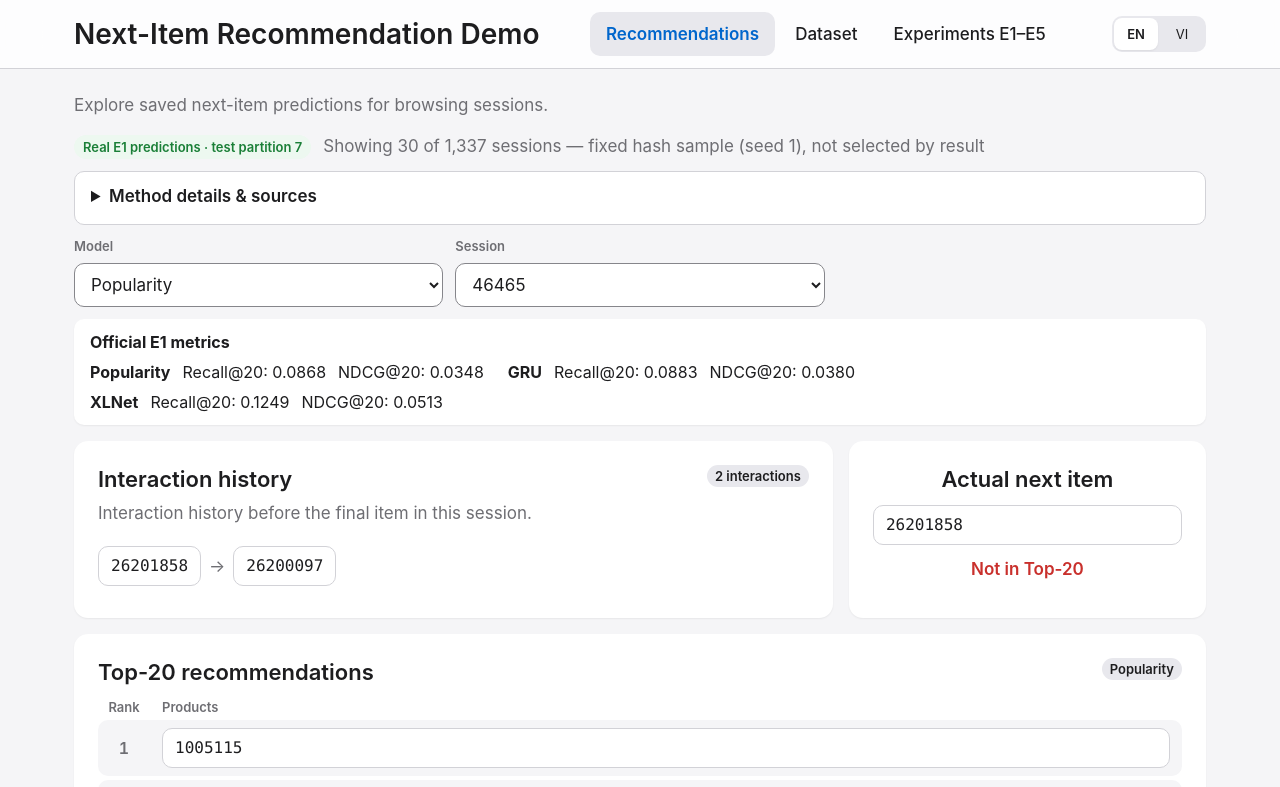
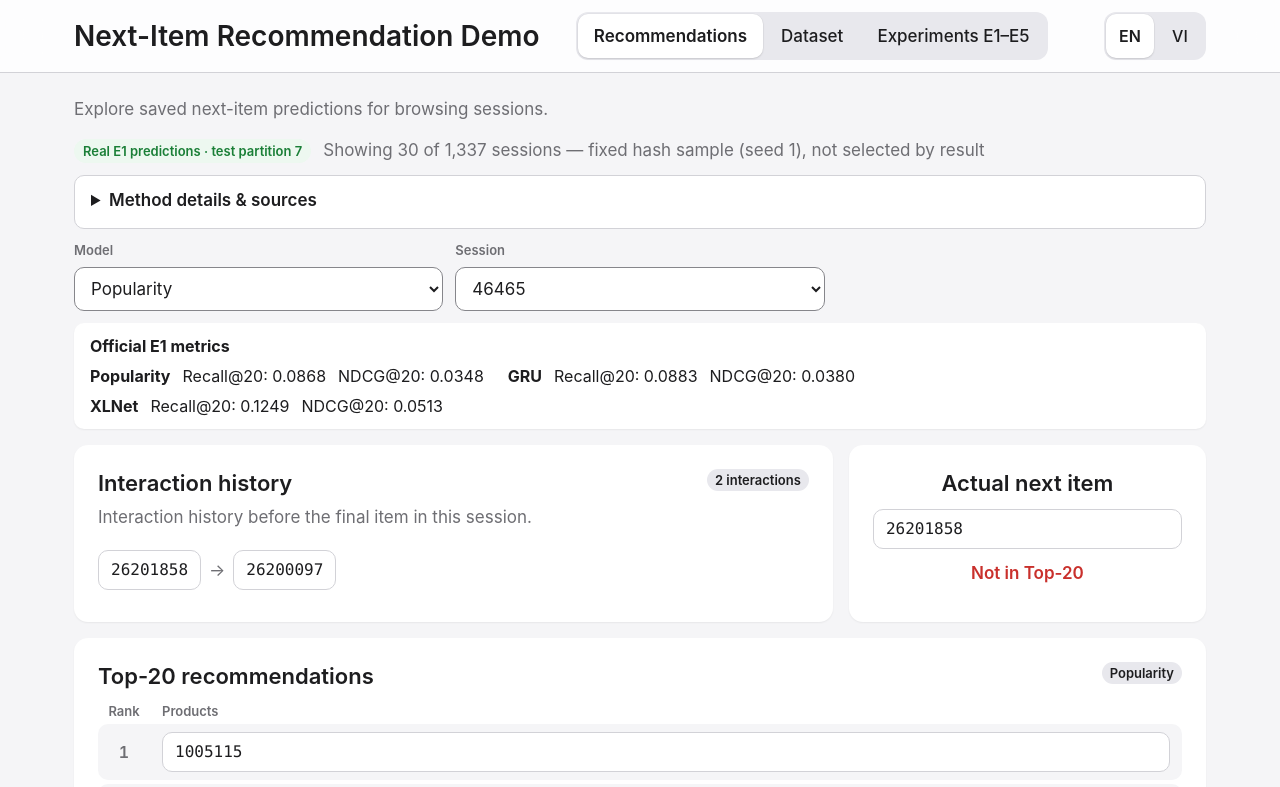
Before and after one commit to callmeshinny/demo-big-data, a React (Vite) app: page / in a window 1280 px wide. Shown: the top 787 px of the page. Built offline with nearby package versions, Linux system fonts and the light colour scheme.

Commit message:
refactor: link navigation with segmented-control styling

```diff
--- a/src/Experiments.jsx
+++ b/src/Experiments.jsx
@@ -167,8 +167,10 @@ export default function Experiments({ state, active }) {
   if (!results) return <Notice kind="error" title={t("could_not_load_e1_e5_results")}>{t("MISSING")}</Notice>;
   return <>
     <EnvironmentCard results={results} />
-    <nav className="subtabs" aria-label={t("experiments")}>{EXPERIMENTS.map((id) => (
-      <a key={id} href={`#experiments-${id.toLowerCase()}`} className={id === active ? "active" : ""} aria-current={id === active ? "page" : undefined}>{id}</a>
+    <nav className="segmented subtabs" aria-label={t("experiments")}>{EXPERIMENTS.map((id) => (
+      <a key={id} href={`#experiments-${id.toLowerCase()}`} aria-current={id === active ? "page" : undefined}>
+        <strong>{id}</strong> · {t(`experiment_nav_${id.toLowerCase()}`)}
+      </a>
     ))}</nav>
     {active === "E1" ? <OfficialE1Panel results={results} />
       : active === "E2" ? <OfficialE2Panel results={results} />
--- /dev/null
+++ b/src/Nav.jsx
@@ -0,0 +1,24 @@
+import React from "react";
+import { t } from "./i18n.js";
+
+export const VIEWS = () => [
+  { id: "recommendation", label: t("recommendations") },
+  { id: "data", label: t("dataset") },
+  { id: "experiments", label: t("experiments_e1_e5") },
+];
+
+/** Link navigation styled as a segmented control. The current view carries aria-current="page". */
+export function MainNav({ tab }) {
+  return <nav className="segmented tabs" aria-label={t("views_2")}>
+    {VIEWS().map(({ id, label }) => (
+      <a key={id} href={`#${id}`} aria-current={tab === id ? "page" : undefined}>{label}</a>
+    ))}
+  </nav>;
+}
+
+export function LanguageSwitch({ language, onChoose }) {
+  return <div className="segmented segmented-small language-switch" role="group" aria-label={t("language")}>
+    {["en", "vi"].map((code) => <button type="button" key={code}
+      aria-pressed={language === code} onClick={() => onChoose(code)}>{code.toUpperCase()}</button>)}
+  </div>;
+}
--- a/src/i18n.js
+++ b/src/i18n.js
@@ -304,6 +304,11 @@ export const messages = {
     "popularity_is_the_baseline_all_three": "Popularity is the baseline. All three models use product IDs. The demo uses brand and category for display names and shows prices when available.",
     "the_demo_replays_saved_predictions_see": "The demo replays saved predictions. See Experiments E1–E5 for evaluation results.",
     "views_2": "Views",
+    "experiment_nav_e1": "Models",
+    "experiment_nav_e2": "Data size",
+    "experiment_nav_e3": "Batch size",
+    "experiment_nav_e4": "CSV vs Parquet",
+    "experiment_nav_e5": "Scalability",
     "loading_data": "Loading data…",
     "values_pending_delivery_show_not_available": "Values pending delivery show “Not available yet”.",
     "commit": "· Commit",
@@ -699,6 +704,11 @@ export const messages = {
     "popularity_is_the_baseline_all_three": "Popularity là model cơ sở. Cả Popularity, GRU và XLNet chỉ dùng mã sản phẩm. Tên hiển thị được ghép từ thương hiệu và danh mục để dễ đọc. Giá dùng để hiển thị.",
     "the_demo_replays_saved_predictions_see": "Demo phát lại kết quả dự đoán đã chạy sẵn trên dữ liệu kiểm tra, không chạy model trực tiếp. Xem kết quả đánh giá trong tab Thí nghiệm E1–E5.",
     "views_2": "Màn hình",
+    "experiment_nav_e1": "Mô hình",
+    "experiment_nav_e2": "Kích thước dữ liệu",
+    "experiment_nav_e3": "Kích thước batch",
+    "experiment_nav_e4": "CSV và Parquet",
+    "experiment_nav_e5": "Khả năng mở rộng",
     "loading_data": "Đang tải dữ liệu…",
     "values_pending_delivery_show_not_available": "Giá trị chưa bàn giao hiển thị “Chưa có”.",
     "commit": "· Commit",
--- a/src/main.jsx
+++ b/src/main.jsx
@@ -7,6 +7,7 @@ import { routeFromHash } from "./navigation.js";
 import Dataset from "./Dataset.jsx";
 import { normalizeDataset } from "./dataset.js";
 import Experiments from "./Experiments.jsx";
+import { LanguageSwitch, MainNav } from "./Nav.jsx";
 import "./styles.css";
 
 const branding = import.meta.glob(["./branding/logo.png", "./branding/cover.jpg"], {
@@ -14,12 +15,6 @@ const branding = import.meta.glob(["./branding/logo.png", "./branding/cover.jpg"
 });
 const logo = branding["./branding/logo.png"];
 const cover = branding["./branding/cover.jpg"];
-
-const TABS = () => [
-  { id: "recommendation", label: t("recommendations") },
-  { id: "data", label: t("dataset") },
-  { id: "experiments", label: t("experiments_e1_e5") },
-];
 
 // Optional overrides for testing broken files, e.g. ?demo=/tests/fixtures/empty.json
 // Only same-origin absolute paths are accepted.
@@ -119,23 +114,16 @@ function App() {
           {logo && <img className="brand-logo" src={logo} alt="" />}
           <h1>{siteName}</h1>
         </div>
-        <nav className="tabs" role="tablist" aria-label={t("views_2")}>
-          {TABS().map(({ id, label }) => (
-            <a key={id} href={`#${id}`} role="tab" aria-selected={tab === id} className={tab === id ? "active" : ""}>{label}</a>
-          ))}
-        </nav>
+        <MainNav tab={tab} />
         <div className="header-utility">
-          <div className="language-switch" role="group" aria-label={t("language")}>
-            {["en", "vi"].map((code) => <button type="button" key={code}
-              aria-pressed={language === code} onClick={() => chooseLanguage(code)}>{code.toUpperCase()}</button>)}
-          </div>
+          <LanguageSwitch language={language} onChoose={chooseLanguage} />
         </div>
         </div>
       </header>
       <main className="shell">
       {cover && <img className="brand-cover" src={cover} alt="" />}
       <p className="tab-intro">{t(`${tab}_tab_intro`)}</p>
-      <div role="tabpanel">
+      <div className="view" id="view">
         {state.loading ? <p className="loading">{t("loading_data")}</p>
           : tab === "recommendation" ? <Recommendation state={state} productInfo={products} protocol={dataset.overview?.evaluation_protocol} official={officialResults.results} /> : tab === "data" ? <Dataset state={state} /> : <Experiments state={state} active={experiment} />}
       </div>
--- a/src/styles.css
+++ b/src/styles.css
@@ -15,6 +15,7 @@
   --control-border: #86868b;
   --accent: #0066cc;
   --fill: #e8e8ed;
+  --segment: #ffffff;
   --positive: #1a7f37;
   --positive-bg: #edf8f0;
   --negative: #c9302c;
@@ -61,6 +62,7 @@
     --control-border: #8e8e93;
     --accent: #2997ff;
     --fill: #2c2c2e;
+    --segment: #636366;
     --positive: #30d158;
     --positive-bg: #0e2a16;
     --negative: #ff453a;
@@ -117,18 +119,27 @@ a:focus-visible, button:focus-visible, select:focus-visible, summary:focus-visib
 .brand-cover { display: block; width: 100%; height: auto; max-height: 360px; object-fit: cover; border-radius: var(--radius); margin-bottom: var(--s5); }
 .tab-intro { margin: 0 0 var(--s4); color: var(--label-2); max-width: 75ch; }
 
-/* Navigation */
-.tabs { display: flex; flex: 1 1 auto; flex-wrap: wrap; justify-content: center; gap: var(--s1); }
-.tabs a { display: inline-flex; align-items: center; min-height: var(--control-height); padding: 0 var(--s4); border-radius: var(--radius-control); color: var(--label); text-decoration: none; font-weight: 500; }
-.tabs a[aria-current="page"], .tabs a.active { color: var(--accent); background: var(--fill); font-weight: 600; }
-
-.subtabs { display: flex; flex-wrap: wrap; align-items: center; gap: var(--s2); margin-bottom: var(--s4); }
-.subtabs a { display: inline-flex; align-items: center; min-height: var(--control-height); padding: 0 var(--s4); border: 1px solid var(--control-border); border-radius: 999px; background: var(--surface); color: var(--label); text-decoration: none; font-weight: 600; }
-.subtabs a.active { background: var(--accent); border-color: var(--accent); color: var(--surface); }
-
-.language-switch { display: inline-flex; gap: 2px; padding: 2px; border-radius: var(--radius-control); background: var(--fill); }
-.language-switch button { min-width: 44px; min-height: 32px; border: 0; border-radius: 8px; background: transparent; padding: 0 var(--s3); color: var(--label); font: var(--t-footnote); font-weight: 400; cursor: pointer; }
-.language-switch [aria-pressed="true"] { background: var(--surface); font-weight: 600; box-shadow: var(--shadow); }
+/* Navigation: segmented controls (grey track, raised selected segment, 44 px targets) */
+.segmented { display: flex; gap: 2px; padding: 2px; border-radius: 12px; background: var(--fill); }
+.segmented > a, .segmented > button {
+  flex: 1 1 0; display: flex; align-items: center; justify-content: center; gap: var(--s1);
+  min-height: var(--control-height); padding: 0 var(--s4); border: 0; border-radius: var(--radius-control);
+  background: transparent; color: var(--label); font: var(--t-table); font-weight: 500;
+  text-align: center; text-decoration: none; cursor: pointer;
+}
+.segmented > a:hover:not([aria-current="page"]), .segmented > button:hover:not([aria-pressed="true"]) { background: color-mix(in srgb, var(--label) 6%, transparent); }
+.segmented > [aria-current="page"], .segmented > [aria-pressed="true"] {
+  background: var(--segment); color: var(--label); font-weight: 600;
+  box-shadow: 0 1px 2px rgb(0 0 0 / .12), 0 0 0 .5px rgb(0 0 0 / .04);
+}
+.tabs { flex: 0 1 auto; margin: 0 auto; }
+.tabs > a { font: var(--t-body); font-weight: 500; white-space: nowrap; }
+.tabs > a[aria-current="page"] { font-weight: 600; }
+.language-switch { flex: 0 0 auto; }
+.language-switch > button { min-width: 48px; padding: 0 var(--s3); }
+.subtabs { display: grid; grid-template-columns: repeat(auto-fit, minmax(150px, 1fr)); margin-bottom: var(--s4); }
+.subtabs > a { padding: 0 var(--s3); }
+.subtabs strong { font-weight: 600; }
 
 /* Badges and tags */
 .badge, .tag { display: inline-block; border-radius: 999px; padding: 2px var(--s2); font: var(--t-footnote); font-weight: 600; white-space: nowrap; background: var(--fill); color: var(--label); }
@@ -309,16 +320,19 @@ footer code { overflow-wrap: anywhere; }
 .loading { margin: var(--s6) 0; text-align: center; color: var(--label-2); }
 
 /* Motion: none required; anything that moves is short and optional. */
-.tabs a, .subtabs a, .language-switch button { transition: background-color 120ms ease, color 120ms ease; }
+.segmented > a, .segmented > button { transition: background-color 120ms ease, color 120ms ease; }
 @media (prefers-reduced-motion: reduce) {
   * { transition: none !important; animation: none !important; }
 }
 
 @media (max-width: 760px) {
+  /* On phones the tall header scrolls away instead of covering a sixth of the screen. */
+  .topbar { position: static; }
   .topbar-inner { flex-wrap: wrap; gap: var(--s2) var(--s3); padding: var(--s2) var(--s4); }
   .brand { flex: 1 1 calc(100% - 120px); }
   .brand h1 { font: var(--t-section); }
-  .tabs { order: 3; flex-basis: 100%; justify-content: flex-start; }
+  .tabs { order: 3; flex: 1 1 100%; }
+  .tabs > a { padding: 0 var(--s2); font: var(--t-table); font-weight: 500; white-space: normal; }
   .shell { padding: var(--s4) var(--s4) var(--s6); }
   .controls { grid-template-columns: 1fr; }
   .scaling-charts { grid-template-columns: 1fr; }
```
Also changed, not shown: scripts/capture_screens.mjs (+8 -4 lines), 2 other files (tests, documents, lock files or other folders).
